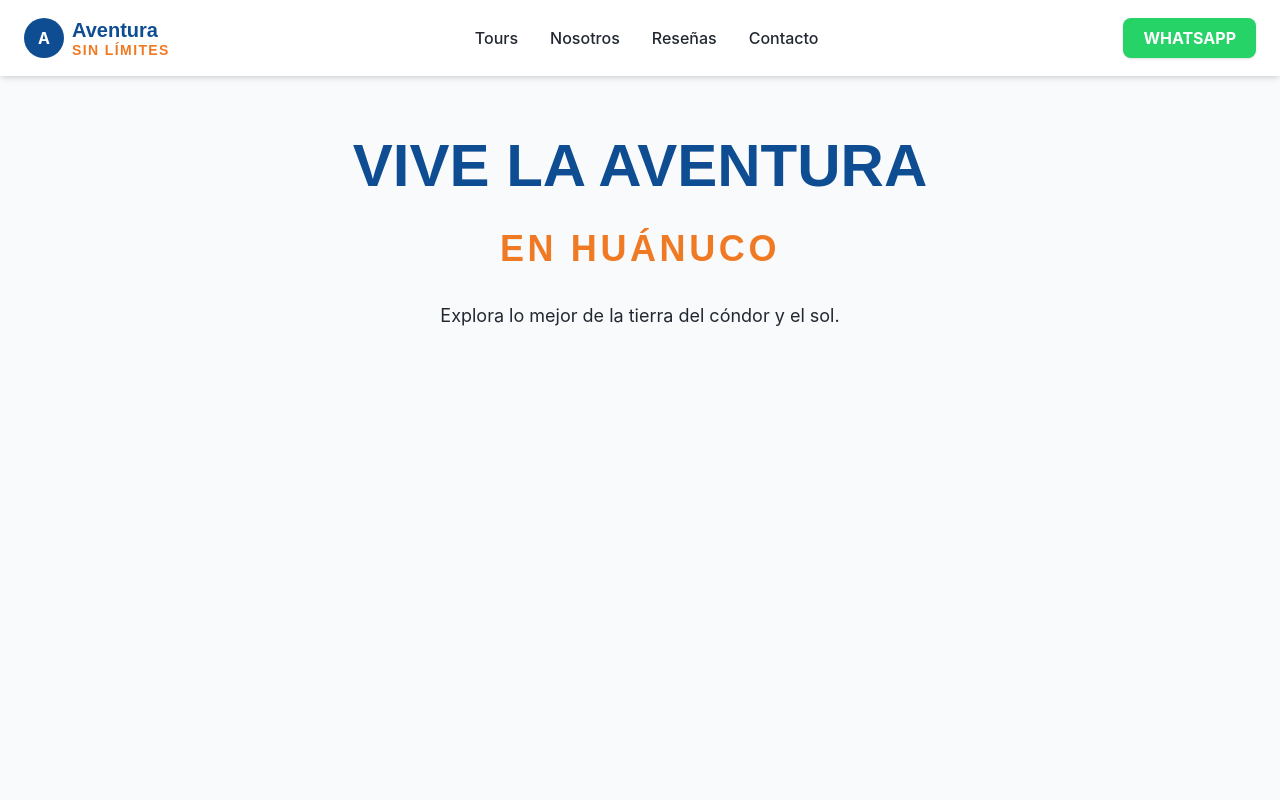
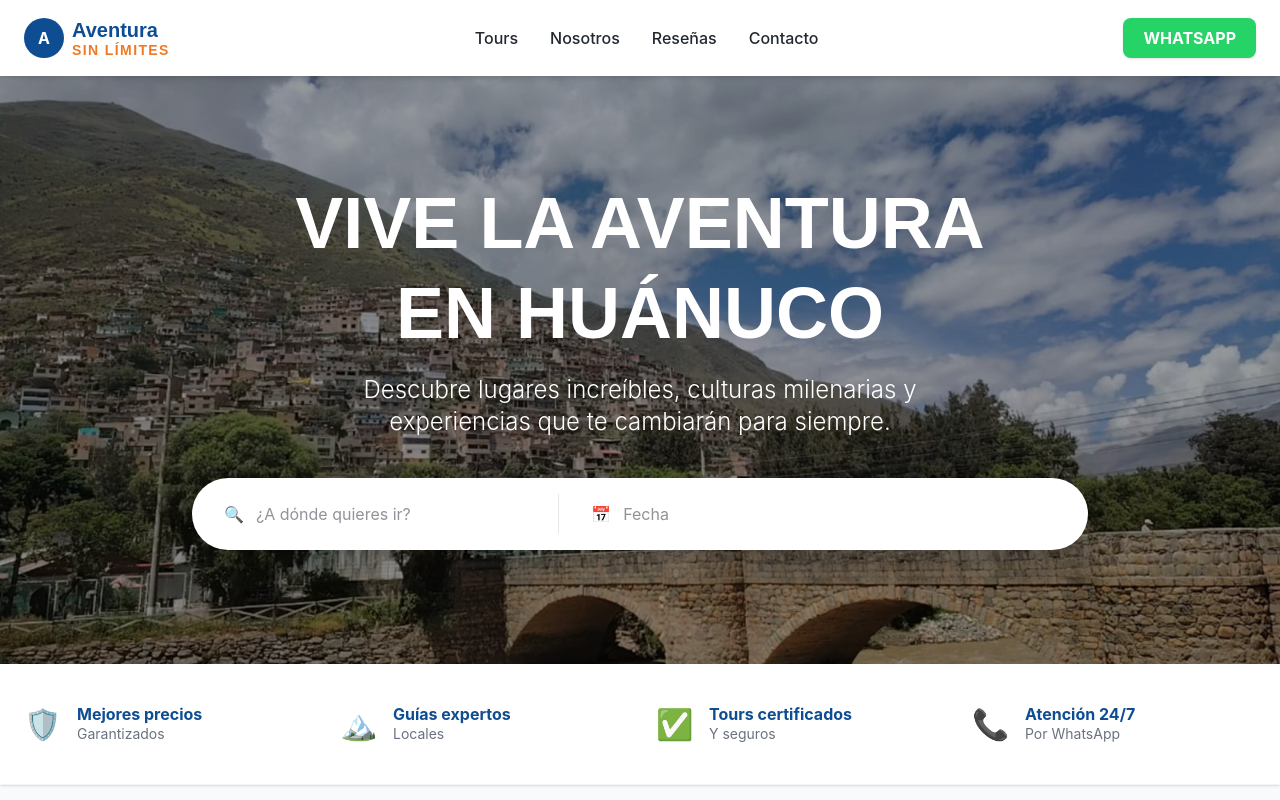
Before and after one commit to Eduardito1818/Aventura_Sin_LimitesHCO_web, a React (Vite) app: page / in a window 1280 px wide. Shown: the top 800 px of the page. Built offline with nearby package versions, Linux system fonts and the light colour scheme.

Commit message:
Agregadomso hero section con buscador y features de confianza

```diff
--- a/src/App.jsx
+++ b/src/App.jsx
@@ -1,17 +1,20 @@
 import Navbar from "./components/Navbar";
+import Hero from "./components/Hero";
+import Features from "./components/Features";
 
 function App() {
   return (
     <div className="min-h-screen bg-slate-50 font-inter">
       <Navbar />
+      <main className="pt-16"> {/* El pt-16 es para que el Navbar fijo no tape el Hero */}
+        <Hero />
+        <Features />
 
-      {/* Hero Section Provisional */}
-      <main className="pt-32 pb-20 flex flex-col items-center">
-        <h1 className="text-6xl font-poppins font-bold text-azul-aventura text-center leading-tight">
-          VIVE LA AVENTURA <br />
-          <span className="text-naranja-aventura text-4xl uppercase tracking-widest">EN HUÁNUCO</span>
-        </h1>
-        <p className="mt-6 text-gris-carbon text-lg">Explora lo mejor de la tierra del cóndor y el sol.</p>
+        {/* Aquí irán los Tours Destacados después */}
+        <section className="py-20 text-center">
+          <h2 className="text-4xl font-poppins font-bold text-azul-aventura">TOURS DESTACADOS</h2>
+          <div className="w-20 h-1 bg-naranja-aventura mx-auto mt-2"></div>
+        </section>
       </main>
     </div>
   );
--- /dev/null
+++ b/src/components/Features.jsx
@@ -0,0 +1,24 @@
+export default function Features() {
+  const items = [
+    { icon: "🛡️", title: "Mejores precios", desc: "Garantizados" },
+    { icon: "🏔️", title: "Guías expertos", desc: "Locales" },
+    { icon: "✅", title: "Tours certificados", desc: "Y seguros" },
+    { icon: "📞", title: "Atención 24/7", desc: "Por WhatsApp" },
+  ];
+
+  return (
+    <div className="bg-white py-10 shadow-sm border-b border-gray-100">
+      <div className="container mx-auto px-6 grid grid-cols-2 md:grid-cols-4 gap-8">
+        {items.map((item, index) => (
+          <div key={index} className="flex items-center gap-4">
+            <span className="text-3xl">{item.icon}</span>
+            <div>
+              <h4 className="font-bold text-azul-aventura leading-tight">{item.title}</h4>
+              <p className="text-sm text-gray-500">{item.desc}</p>
+            </div>
+          </div>
+        ))}
+      </div>
+    </div>
+  );
+}
--- /dev/null
+++ b/src/components/Hero.jsx
@@ -0,0 +1,43 @@
+export default function Hero() {
+  return (
+    <section className="relative h-[600px] flex items-center justify-center text-white">
+      {/* Imagen de fondo con overlay oscuro para que se lea el texto */}
+      <div
+        className="absolute inset-0 bg-cover bg-center z-0"
+        style={{ backgroundImage: "url('/src/assets/hero-bg.jpg')" }}
+      >
+        <div className="absolute inset-0 bg-black/40"></div>
+      </div>
+
+      {/* Contenido */}
+      <div className="relative z-10 container mx-auto px-6 text-center">
+        <h1 className="text-5xl md:text-7xl font-poppins font-bold leading-tight">
+          VIVE LA AVENTURA <br />
+          <span className="text-[--color-naranja-aventura]">EN HUÁNUCO</span>
+        </h1>
+        <p className="mt-4 text-xl md:text-2xl font-light max-w-2xl mx-auto">
+          Descubre lugares increíbles, culturas milenarias y experiencias que te cambiarán para siempre.
+        </p>
+
+        {/* Buscador (Estilo el de tu boceto) */}
+        <div className="mt-10 bg-white p-2 rounded-xl md:rounded-full shadow-2xl max-w-4xl mx-auto flex flex-col md:flex-row items-center gap-2">
+          <div className="flex-1 px-6 py-2 flex items-center gap-3 border-r border-gray-200">
+            <span className="text-gray-400">🔍</span>
+            <input
+              type="text"
+              placeholder="¿A dónde quieres ir?"
+              className="w-full outline-none text-gris-carbon"
+            />
+          </div>
+          <div className="flex-1 px-6 py-2 flex items-center gap-3">
+            <span className="text-gray-400">📅</span>
+            <input type="text" placeholder="Fecha" className="w-full outline-none text-gris-carbon" />
+          </div>
+          <button className="w-full md:w-auto bg-[--color-naranja-aventura] text-white px-10 py-4 rounded-xl md:rounded-full font-bold hover:bg-[--color-azul-aventura] transition-all cursor-pointer">
+            BUSCAR
+          </button>
+        </div>
+      </div>
+    </section>
+  );
+}
```
Also changed, not shown: src/assets/hero-bg.jpg (added), src/assets/logo-leon.png (added).
